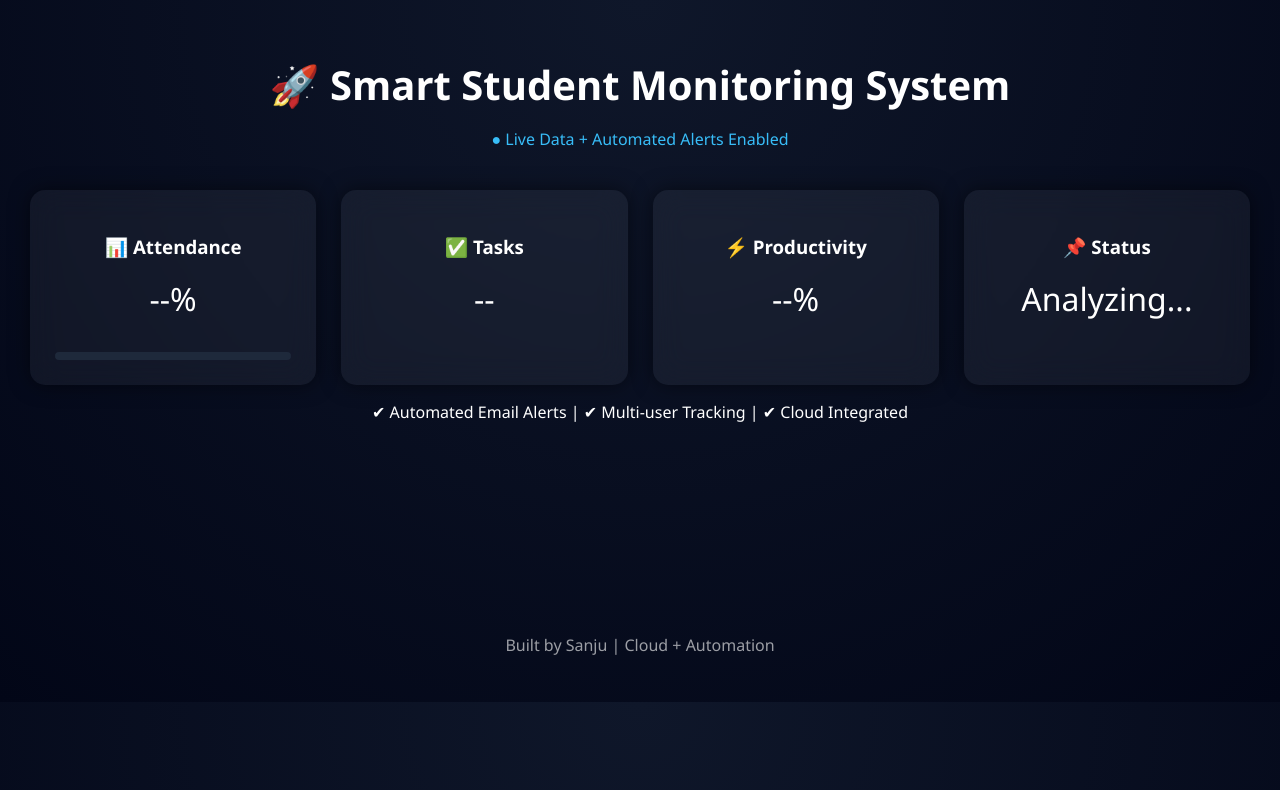
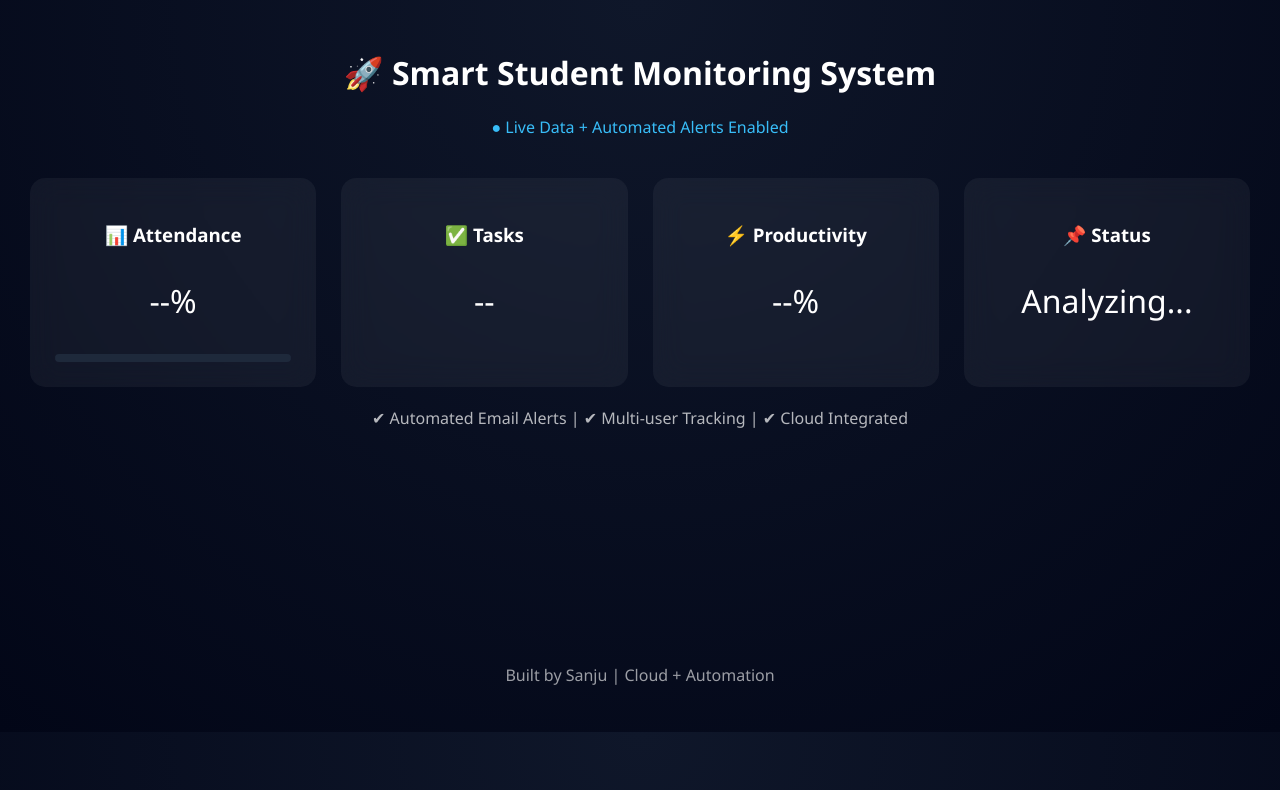
Before and after one commit to sanju-zxt/smart-dashboard, a plain HTML site: page index.html in a window 1280 px wide. Drawn offline with nearby package versions, Linux system fonts and the light colour scheme; no server answers.

Commit message:
Update style.css

```diff
--- a/style.css
+++ b/style.css
@@ -10,12 +10,7 @@ body {
   padding: 30px;
 }
 
-header h1 {
-  font-size: 2.5rem;
-  margin-bottom: 5px;
-}
-
-header p {
+.live-badge {
   color: #38bdf8;
 }
 
@@ -31,20 +26,17 @@ header p {
   backdrop-filter: blur(15px);
   border-radius: 15px;
   padding: 25px;
-  transition: 0.3s ease;
-  box-shadow: 0 0 20px rgba(0,0,0,0.5);
+  transition: 0.3s;
 }
 
 .card:hover {
-  transform: translateY(-5px) scale(1.02);
+  transform: scale(1.05);
 }
 
 .card p {
   font-size: 2rem;
-  margin-top: 10px;
 }
 
-/* Progress bar */
 .progress {
   width: 100%;
   height: 8px;
@@ -55,10 +47,18 @@ header p {
 
 .progress-fill {
   height: 100%;
+  background: linear-gradient(90deg, #38bdf8, #22c55e);
   border-radius: 10px;
-  background: linear-gradient(90deg, #38bdf8, #22c55e);
   width: 0%;
-  transition: 0.5s;
+}
+
+.features {
+  margin-top: 20px;
+  opacity: 0.7;
+}
+
+.chart-box {
+  margin-top: 40px;
 }
 
 footer {
```
